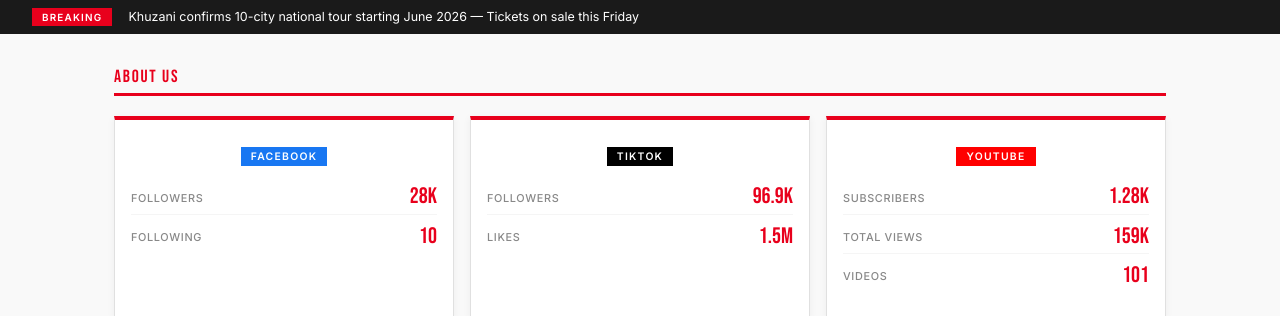
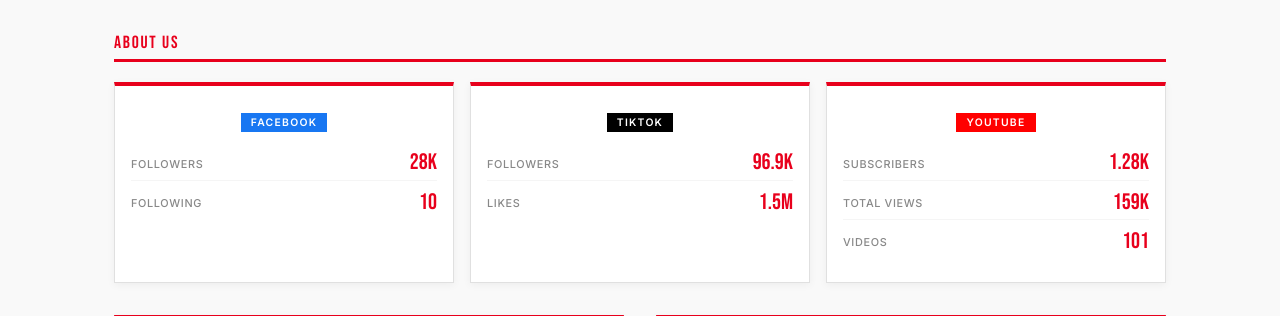
Before and after one commit to ayandamkhwanazi27-lang/maskandi-online, a Flask app: page /about in a window 1280 px wide. Shown: the part 176-492 px from the top of the page. Run offline with Flask 3, Linux system fonts and the light colour scheme.

Commit message:
Update base.html

```diff
--- a/templates/base.html
+++ b/templates/base.html
@@ -246,11 +246,6 @@
   </nav>
 </header>
 
-<div class="breaking-bar">
-  <span class="breaking-label">Breaking</span>
-  <span>Khuzani confirms 10-city national tour starting June 2026 — Tickets on sale this Friday</span>
-</div>
-
 {% block content %}{% endblock %}
 
 <!-- Subscribe Banner -->
```
